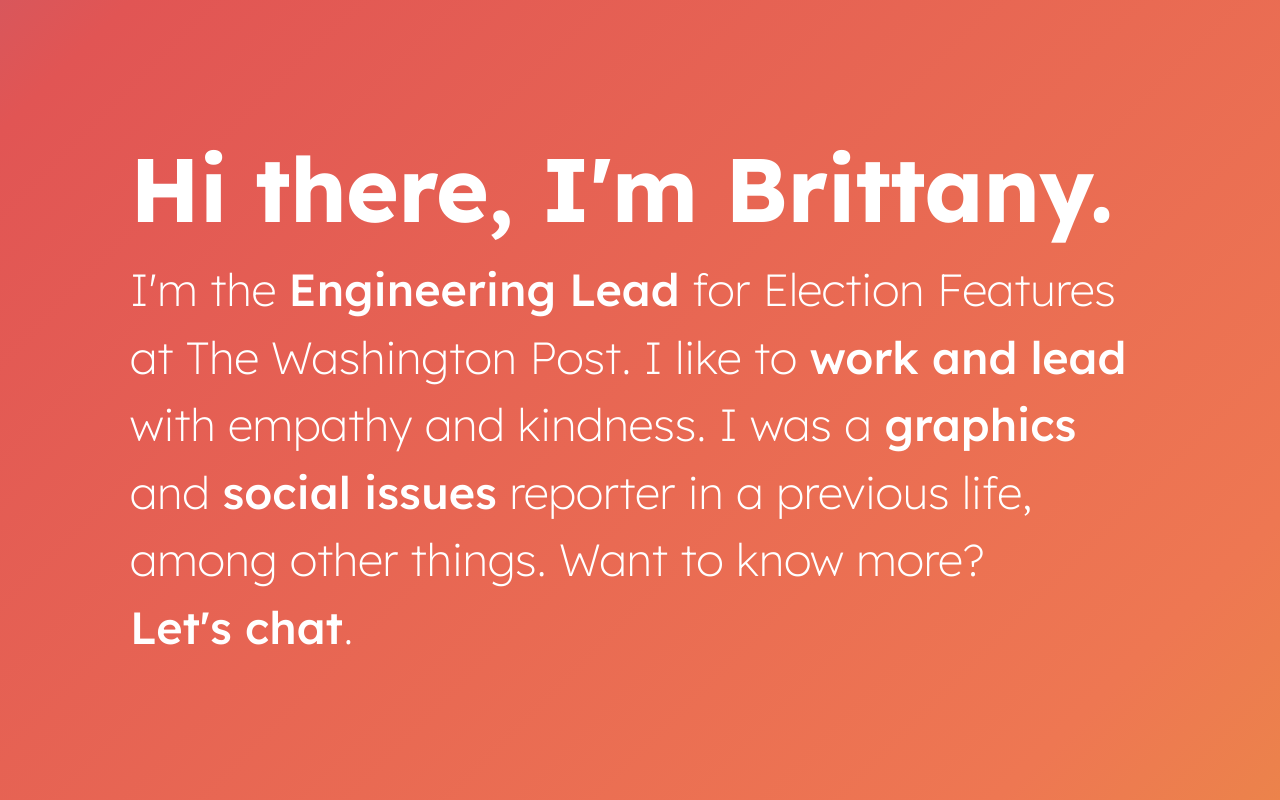
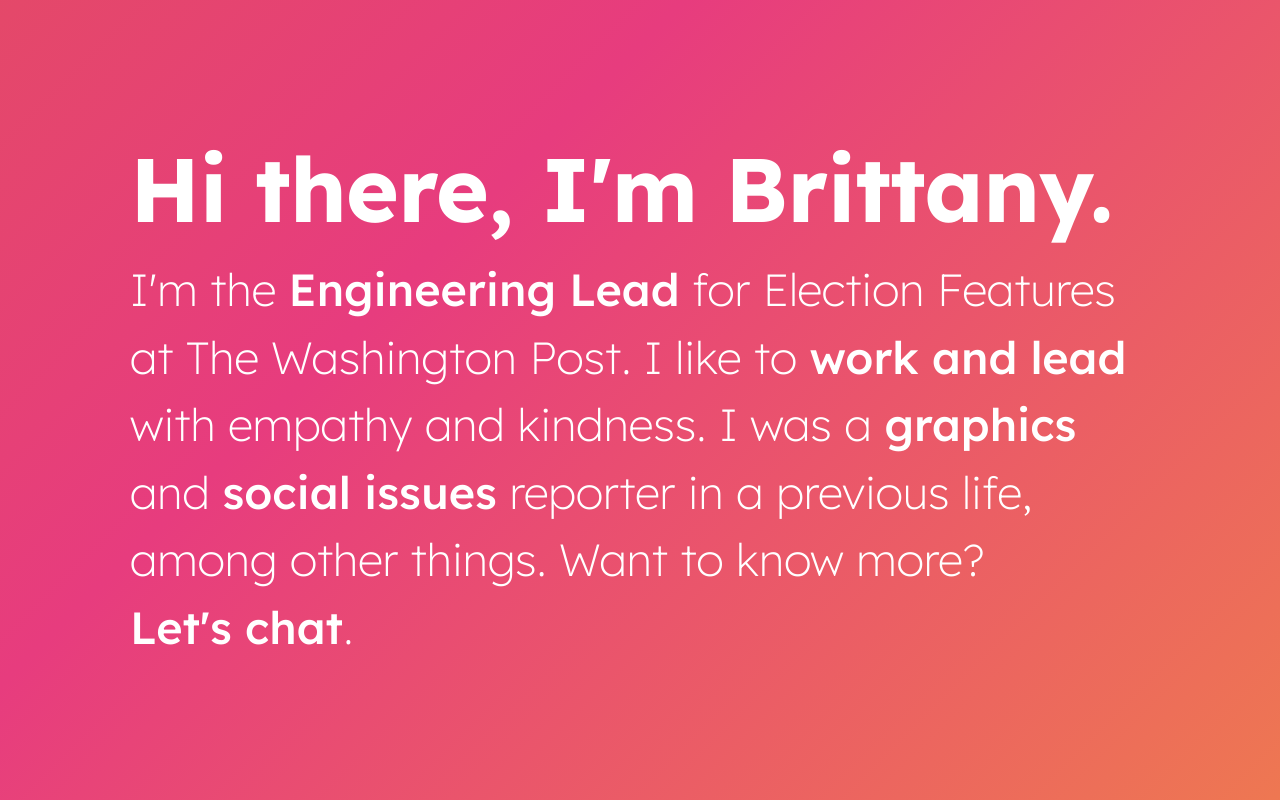
Before and after one commit to brmayes/brmayes, a Next.js app: page / in a window 1280 px wide. Built offline with nearby package versions, Linux system fonts and the light colour scheme; a web font is replaced by a local one.

Commit message:
update package log and add pink to gradient

```diff
--- a/styles/Home.module.css
+++ b/styles/Home.module.css
@@ -17,8 +17,8 @@
   flex-direction: column;
   justify-content: center;
   align-items: center;
-  /* background: linear-gradient(-45deg, #ee7752, #e73c7e, #23a6d5, #23d5ab); */
-  background: linear-gradient(-45deg,  #e1bc29, #ee7752, #e15554, #7768ae, #3bb273, #4d9de0);
+  /* background: linear-gradient(135deg, #f6c917,#fd761b,#ff19cf,#fb1f1e,#9d45ff,#1bd773,#2199f0); */
+  background: linear-gradient(-45deg,  #e1bc29, #ee7752, #e73c7e, #e15554, #7768ae, #3bb273, #4d9de0);
   background-size: 400% 400%;
   animation: gradient 15s ease infinite;
   color: white
```
Also changed, not shown: 1 other file (tests, documents, lock files or other folders).
